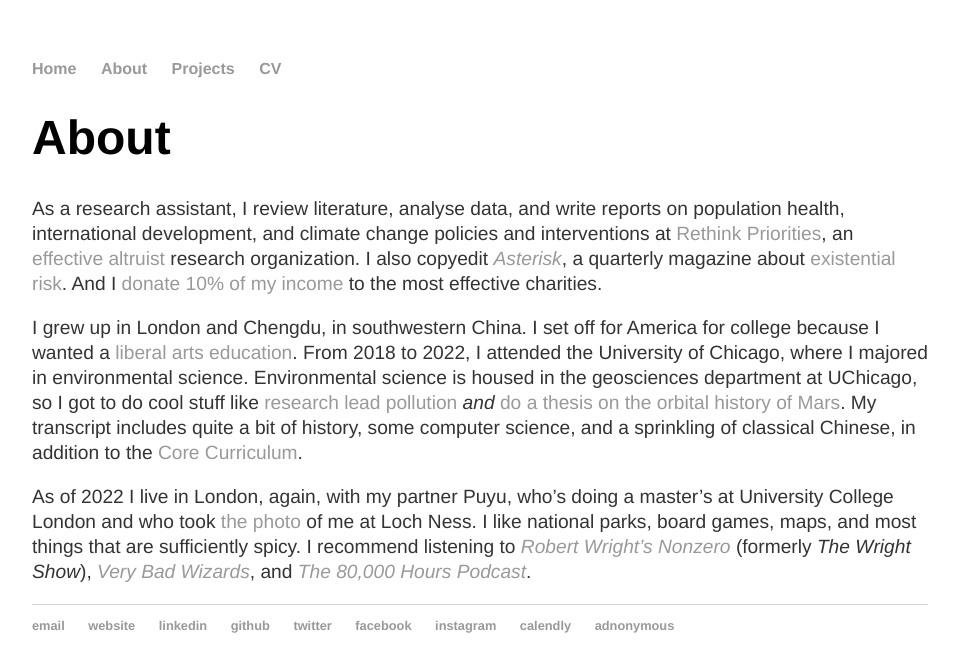
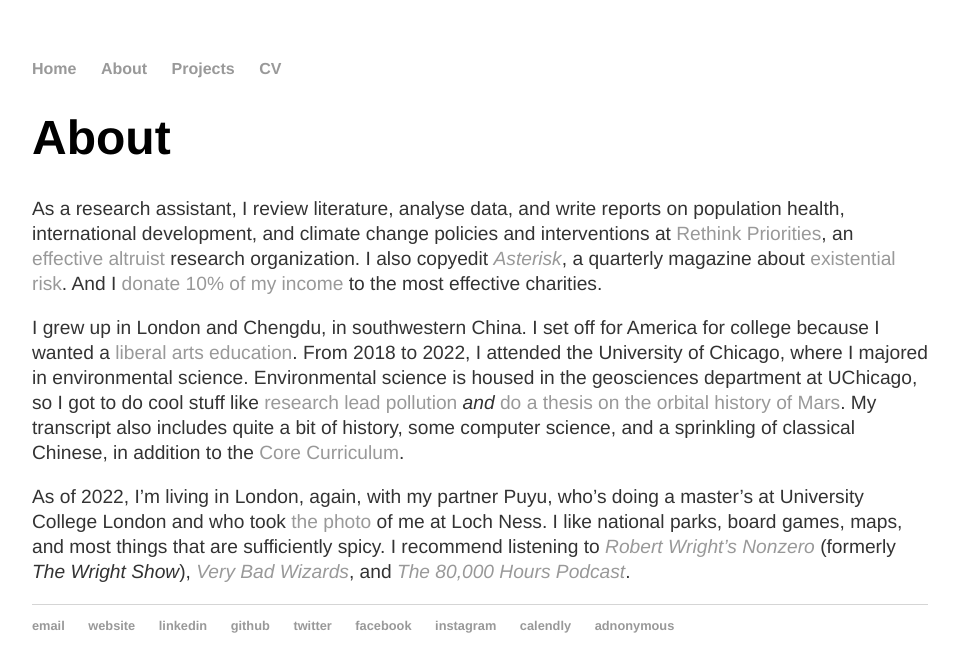
Before and after one commit to y-james-hu/y-james-hu.github.io, a Jekyll site: the page built from about/index.html, in a window 1280 px wide. Shown: the top 672 px of the page, without its empty margins (160-1118 px from the left). Built offline with Jekyll 4.4.1, drawn with Linux system fonts in a browser that asks for light colours.

Commit message:
Update index.html

```diff
--- a/about/index.html
+++ b/about/index.html
@@ -4,6 +4,6 @@
 ---
   <h1>{{ page.title }}</h1>
     <p>As a research assistant, I review literature, analyse data, and write reports on population health, international development, and climate change policies and interventions at <a href = "https://rethinkpriorities.org/">Rethink Priorities</a>, an <a href = "https://effectivealtruism.org">effective altruist</a> research organization. I also copyedit <a href = "http://asteriskmag.com/"><em>Asterisk</em></a>, a quarterly magazine about <a href = "https://theprecipice.com/">existential risk</a>. And I <a href="https://www.givingwhatwecan.org/pledge">donate 10% of my income</a> to the most effective charities.</p>
-    <p>I grew up in London and Chengdu, in southwestern China. I set off for America for college because I wanted a <a href = "https://en.wikipedia.org/wiki/Liberal_arts_education">liberal arts education</a>. From 2018 to 2022, I attended the University of Chicago, where I majored in environmental science. Environmental science is housed in the geosciences department at UChicago, so I got to do cool stuff like <a href = "../projects/mbl_ses_report.pdf">research lead pollution</a> <em>and</em> <a href = "../projects/uchicago_bs_thesis.pdf">do a thesis on the orbital history of Mars</a>. My transcript includes quite a bit of history, some computer science, and a sprinkling of classical Chinese, in addition to the <a href = "https://college.uchicago.edu/academics/core-curriculum">Core Curriculum</a>.</p>
-    <p>As of 2022 I live in London, again, with my partner Puyu, who’s doing a master’s at University College London and who took <a href = "../">the photo</a> of me at Loch Ness. I like national parks, board games, maps, and most things that are sufficiently spicy. I recommend listening to <em><a href = "https://bloggingheads.tv/programs/wrightshow">Robert Wright’s Nonzero</a></em> (formerly <em>The Wright Show</em>), <em><a href = "https://www.verybadwizards.com/">Very Bad Wizards</a></em>, and <em><a href = "https://80000hours.org/podcast/">The 80,000 Hours Podcast</a></em>.</p>
+    <p>I grew up in London and Chengdu, in southwestern China. I set off for America for college because I wanted a <a href = "https://en.wikipedia.org/wiki/Liberal_arts_education">liberal arts education</a>. From 2018 to 2022, I attended the University of Chicago, where I majored in environmental science. Environmental science is housed in the geosciences department at UChicago, so I got to do cool stuff like <a href = "../projects/mbl_ses_report.pdf">research lead pollution</a> <em>and</em> <a href = "../projects/uchicago_bs_thesis.pdf">do a thesis on the orbital history of Mars</a>. My transcript also includes quite a bit of history, some computer science, and a sprinkling of classical Chinese, in addition to the <a href = "https://college.uchicago.edu/academics/core-curriculum">Core Curriculum</a>.</p>
+    <p>As of 2022, I’m living in London, again, with my partner Puyu, who’s doing a master’s at University College London and who took <a href = "../">the photo</a> of me at Loch Ness. I like national parks, board games, maps, and most things that are sufficiently spicy. I recommend listening to <em><a href = "https://bloggingheads.tv/programs/wrightshow">Robert Wright’s Nonzero</a></em> (formerly <em>The Wright Show</em>), <em><a href = "https://www.verybadwizards.com/">Very Bad Wizards</a></em>, and <em><a href = "https://80000hours.org/podcast/">The 80,000 Hours Podcast</a></em>.</p>
     <p></p>
```
